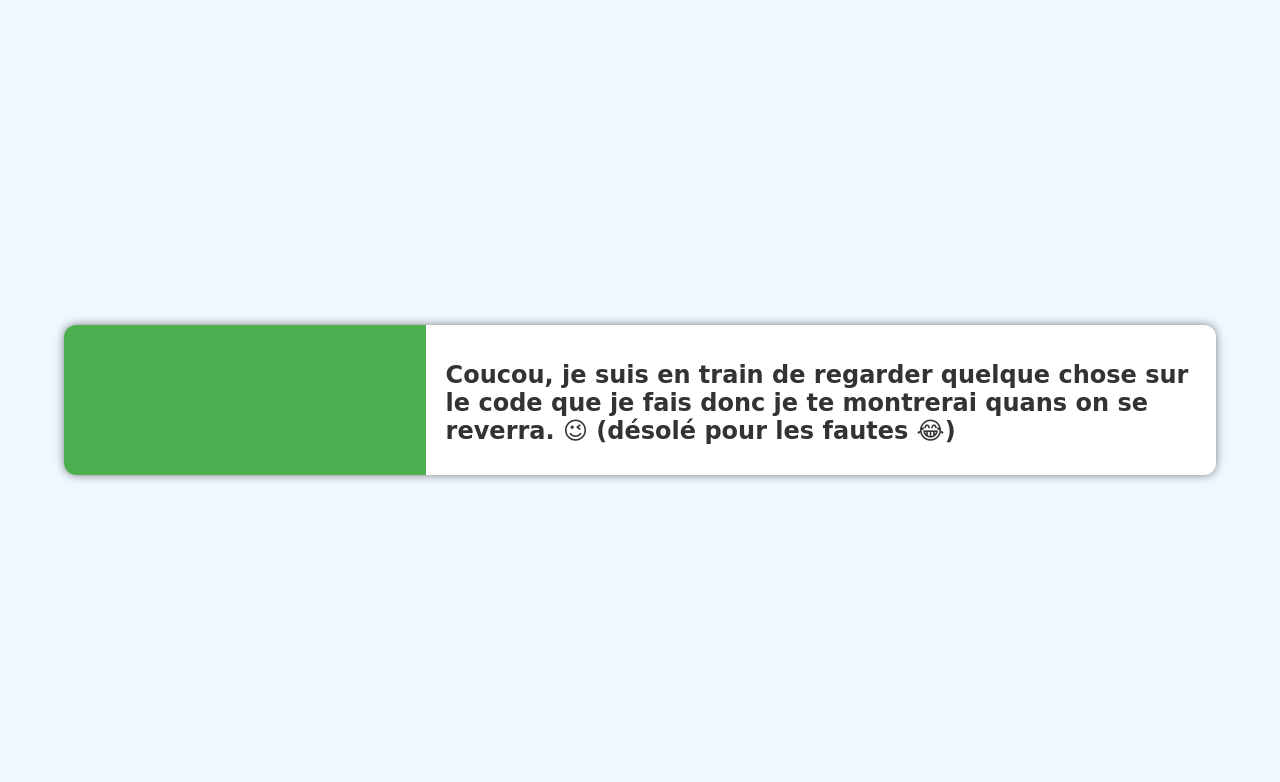
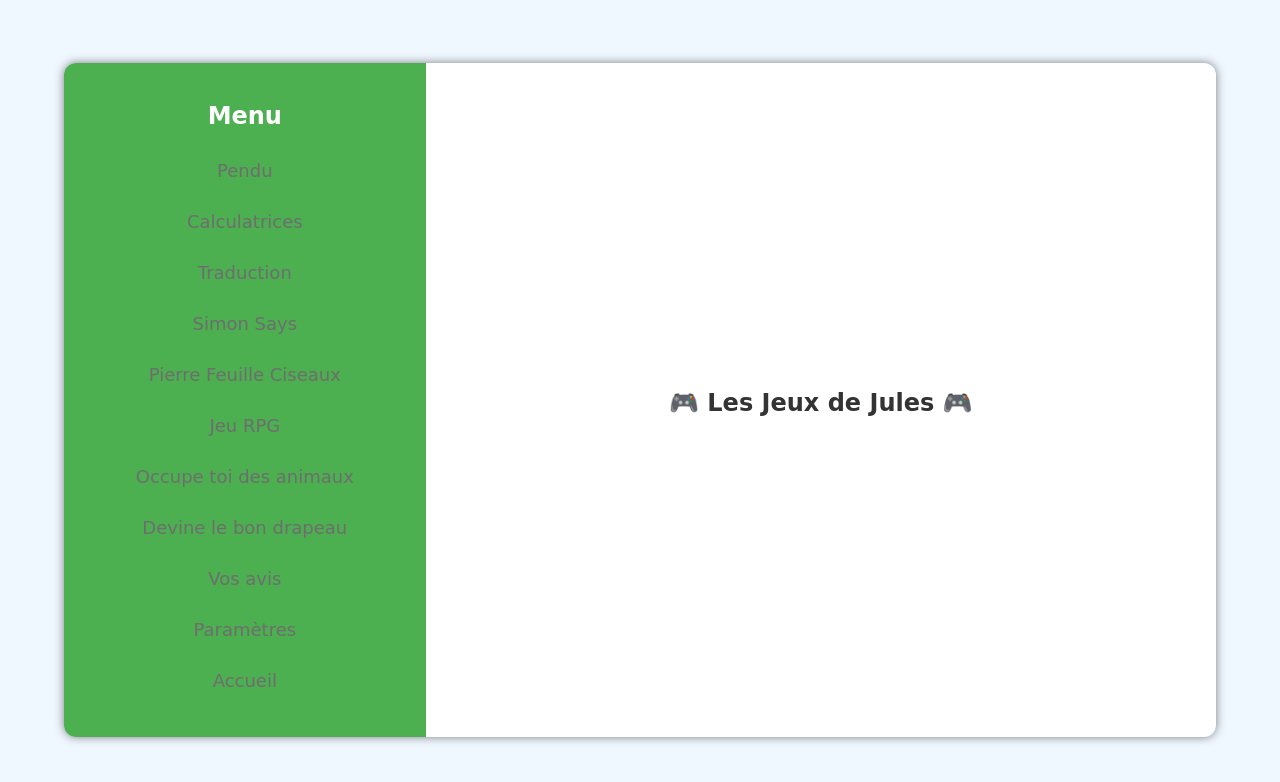
Before and after one commit to teddyh84/julesh, a Flask app: page / in a window 1280 px wide. Shown: the top 782 px of the page. Run offline with Flask 3, Linux system fonts and the light colour scheme.

Commit message:
annulation de pause

```diff
--- a/templates/index.html
+++ b/templates/index.html
@@ -12,8 +12,7 @@
             {% include 'menu.html' %}
 
             <main class="main-content">
-<!--                <h1>🎮 Les Jeux de Jules 🎮</h1>-->
-                    <h1>Coucou, je suis en train de regarder quelque chose sur le code que je fais donc je te montrerai quans on se reverra. 😉 (désolé pour les fautes 😂)</h1>
+                <h1>🎮 Les Jeux de Jules 🎮</h1>
 
             </main>
         </div>
--- a/templates/menu.html
+++ b/templates/menu.html
@@ -1,16 +1,16 @@
 <aside class="sidebar">
-<!--    <h2>Menu</h2>-->
-<!--    <ul>-->
-<!--        <li><a href="/pendu">Pendu</a></li>-->
-<!--        <li><a href="/calculatrice">Calculatrices</a></li>-->
-<!--        <li><a href="/traduction">Traduction</a></li>-->
-<!--        <li><a href="/simon_says">Simon Says</a></li>-->
-<!--        <li><a href="/pierre_feuille_ciseaux">Pierre Feuille Ciseaux</a></li>-->
-<!--        <li><a href="/jeu_rpg">Jeu RPG</a></li>-->
-<!--        <li><a href="/jeu_animaux">Occupe toi des animaux</a></li>-->
-<!--        <li><a href="/jeu_drapeau">Devine le bon drapeau</a></li>-->
-<!--        <li><a href="/avis">Vos avis</a></li>-->
-<!--        <li><a href="/parametres">Paramètres</a></li>-->
-<!--        <li><a href="/accueil">Accueil</a></li>-->
-<!--    </ul>-->
+    <h2>Menu</h2>
+    <ul>
+        <li><a href="/pendu">Pendu</a></li>
+        <li><a href="/calculatrice">Calculatrices</a></li>
+        <li><a href="/traduction">Traduction</a></li>
+        <li><a href="/simon_says">Simon Says</a></li>
+        <li><a href="/pierre_feuille_ciseaux">Pierre Feuille Ciseaux</a></li>
+        <li><a href="/jeu_rpg">Jeu RPG</a></li>
+        <li><a href="/jeu_animaux">Occupe toi des animaux</a></li>
+        <li><a href="/jeu_drapeau">Devine le bon drapeau</a></li>
+        <li><a href="/avis">Vos avis</a></li>
+        <li><a href="/parametres">Paramètres</a></li>
+        <li><a href="/accueil">Accueil</a></li>
+    </ul>
 </aside>
```
